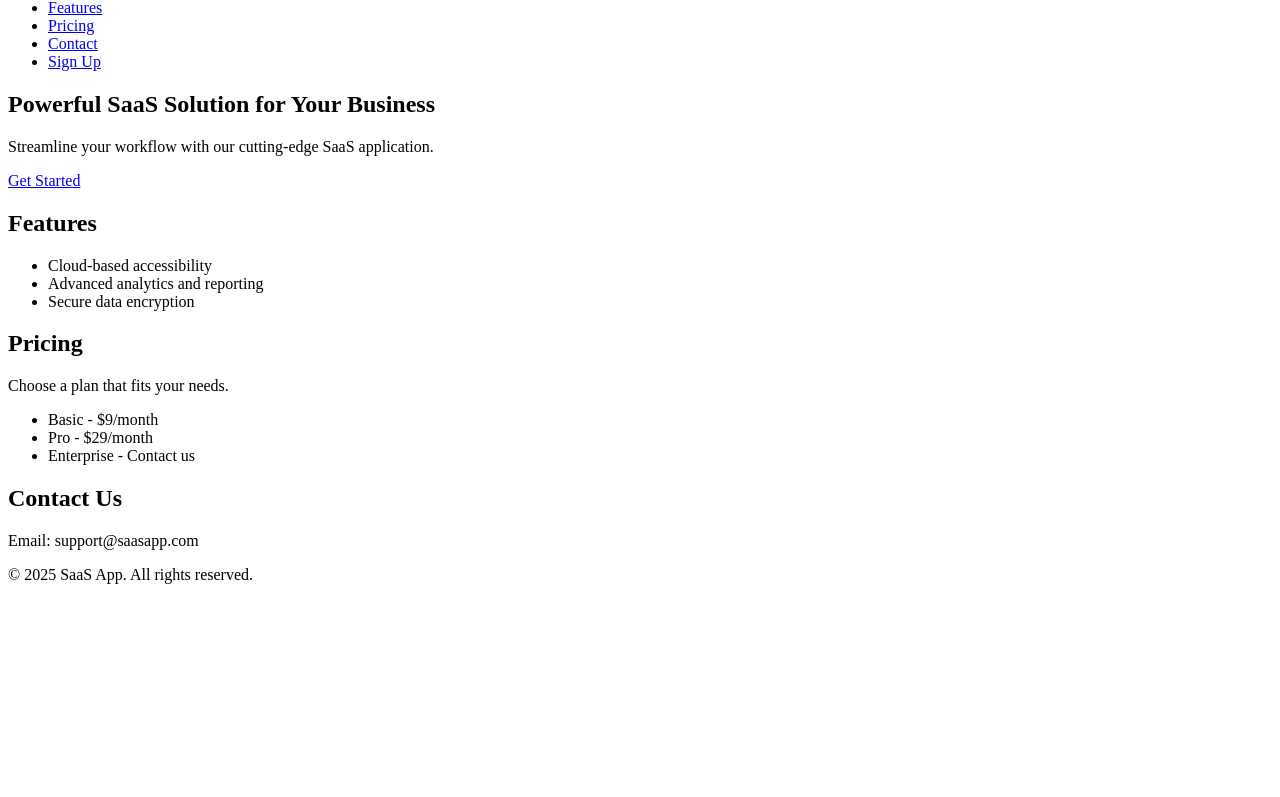
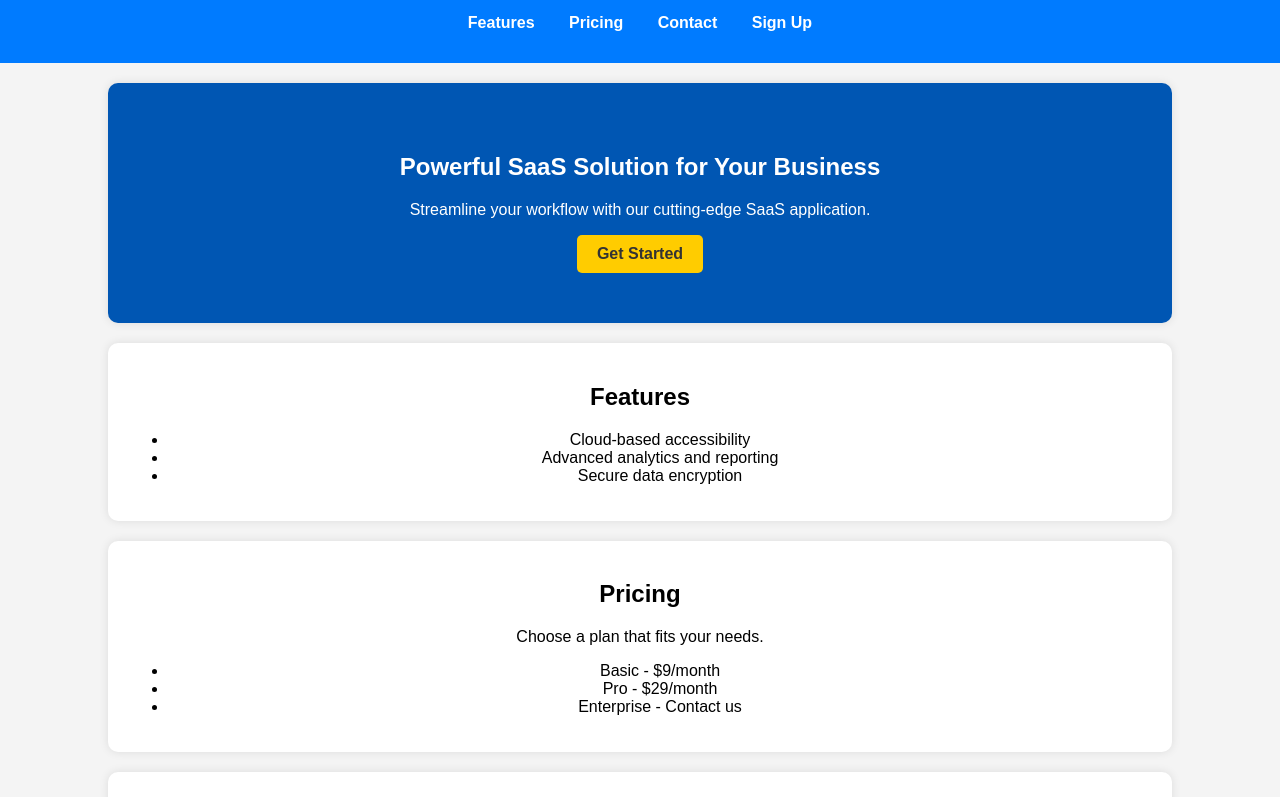
Before and after one commit to Ramitdas/FSD5M1, a plain HTML site: page index.html in a window 1280 px wide. Shown: the part 81-878 px from the top of the page. Before the commit the page ends 800 px from the top, so only its background shows below. Drawn offline with Linux system fonts and the light colour scheme.

Commit message:
css Update index.html

```diff
--- a/index.html
+++ b/index.html
@@ -4,7 +4,61 @@
     <meta charset="UTF-8">
     <meta name="viewport" content="width=device-width, initial-scale=1.0">
     <title>SaaS App</title>
-    <link rel="stylesheet" href="styles.css">
+    <style>
+        body {
+            font-family: Arial, sans-serif;
+            margin: 0;
+            padding: 0;
+            background-color: #f4f4f4;
+            text-align: center;
+        }
+        header {
+            background: #007bff;
+            color: white;
+            padding: 15px 0;
+        }
+        nav ul {
+            list-style: none;
+            padding: 0;
+        }
+        nav ul li {
+            display: inline;
+            margin: 0 15px;
+        }
+        nav ul li a {
+            color: white;
+            text-decoration: none;
+            font-weight: bold;
+        }
+        #hero {
+            background: #0056b3;
+            color: white;
+            padding: 50px 20px;
+        }
+        .cta-button {
+            display: inline-block;
+            padding: 10px 20px;
+            background: #ffcc00;
+            color: #333;
+            text-decoration: none;
+            font-weight: bold;
+            border-radius: 5px;
+        }
+        section {
+            padding: 20px;
+            background: white;
+            margin: 20px auto;
+            width: 80%;
+            border-radius: 10px;
+            box-shadow: 0 0 10px rgba(0, 0, 0, 0.1);
+        }
+        footer {
+            background: #333;
+            color: white;
+            padding: 10px;
+            margin-top: 20px;
+        }
+    </style>
 </head>
 <body>
     <header>
```
